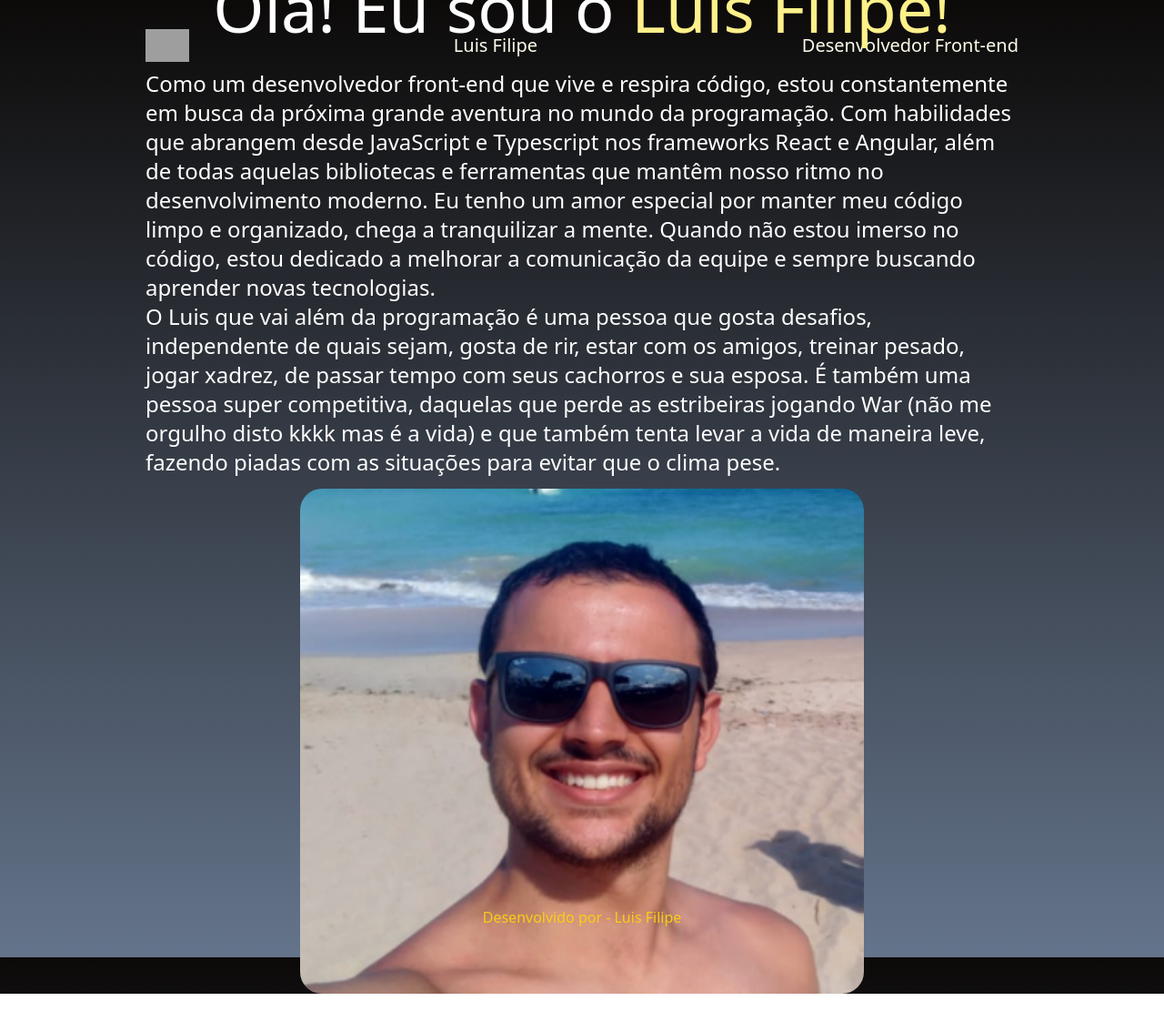
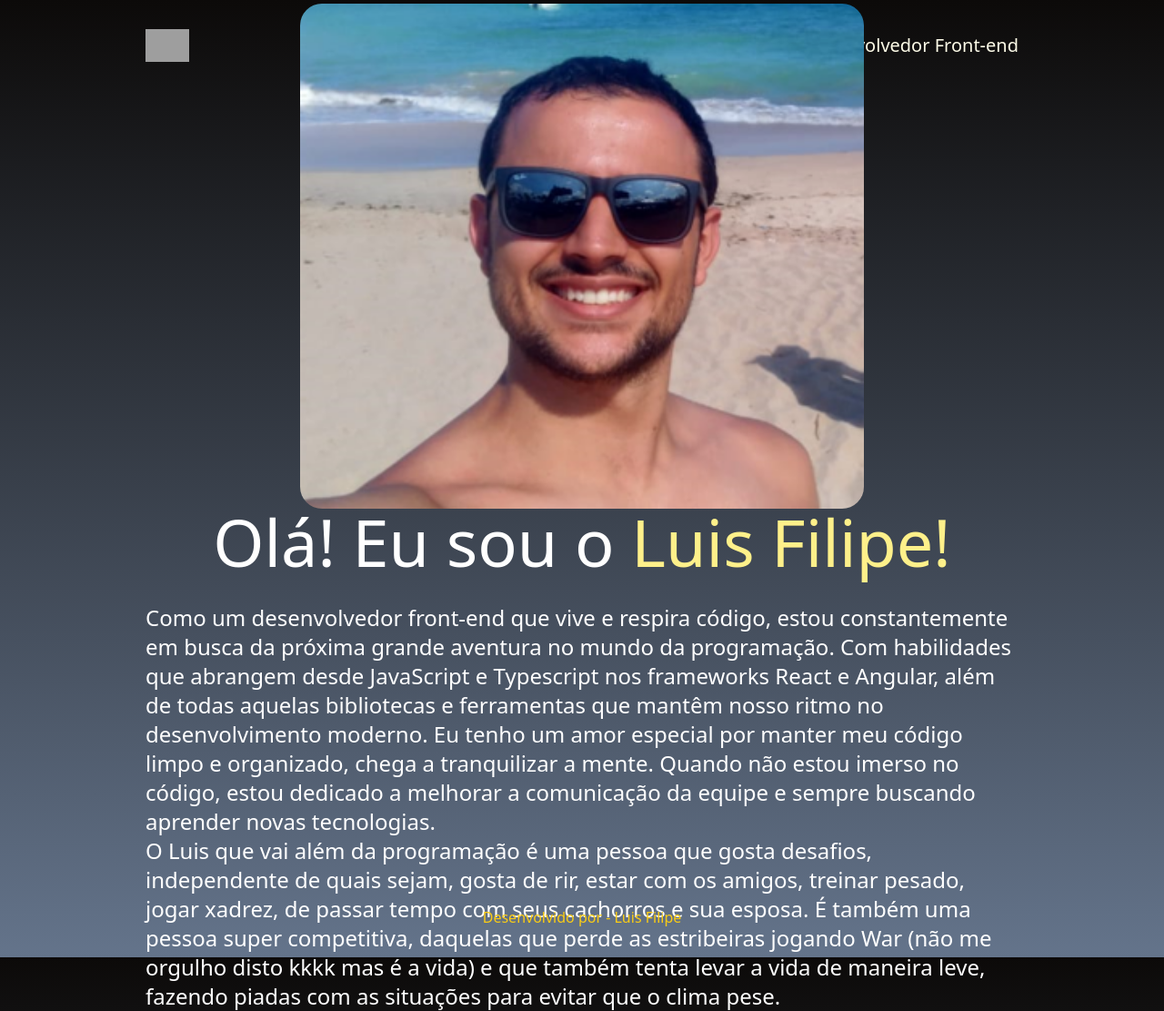
Before and after one commit to luisfilipe21/desafio-01-ff-, a React (Vite) app: page / in a window 1280 px wide. Shown: the whole page at 91% size. Built offline with nearby package versions, Linux system fonts and the light colour scheme; grey boxes are pictures that could not be loaded.

Commit message:
fix: imagem não estava carregando

```diff
--- a/src/components/Main.jsx
+++ b/src/components/Main.jsx
@@ -3,6 +3,9 @@ export const Main = () => {
         <main className="p-8 max-w-5xl m-auto">
             <section className="h-screen ">
                 <div className="flex items-center flex-col justify-center h-full m-auto">
+                    <div>
+                        <img className="rounded-3xl mt-8" src="./src/assets/praia2.png" width={620} alt="Fotinha" title="Fotinha" />
+                    </div>
                     <div className="flex items-center flex-col h-2/3 justify-around text-white">
                         <h1 className="text-7xl mb-8">Olá! Eu sou o <span className="text-yellow-200 text-">Luis Filipe!</span></h1>
 
@@ -12,9 +15,7 @@ export const Main = () => {
                             O Luis que vai além da programação é uma pessoa que gosta desafios, independente de quais sejam, gosta de rir, estar com os amigos, treinar pesado, jogar xadrez, de passar tempo com seus cachorros e sua esposa. É também uma pessoa super competitiva, daquelas que perde as estribeiras jogando War (não me orgulho disto kkkk mas é a vida) e que também tenta levar a vida de maneira leve, fazendo piadas com as situações para evitar que o clima pese.
                         </p>
                     </div>
-                    <div>
-                        <img className="rounded-3xl mt-8" src="./src/assets/praia2.png" width={620} alt="Fotinha" title="Fotinha"/>
-                    </div>
+
                 </div>
             </section>
         </main>
```
Also changed, not shown: 1 other file (tests, documents, lock files or other folders).
